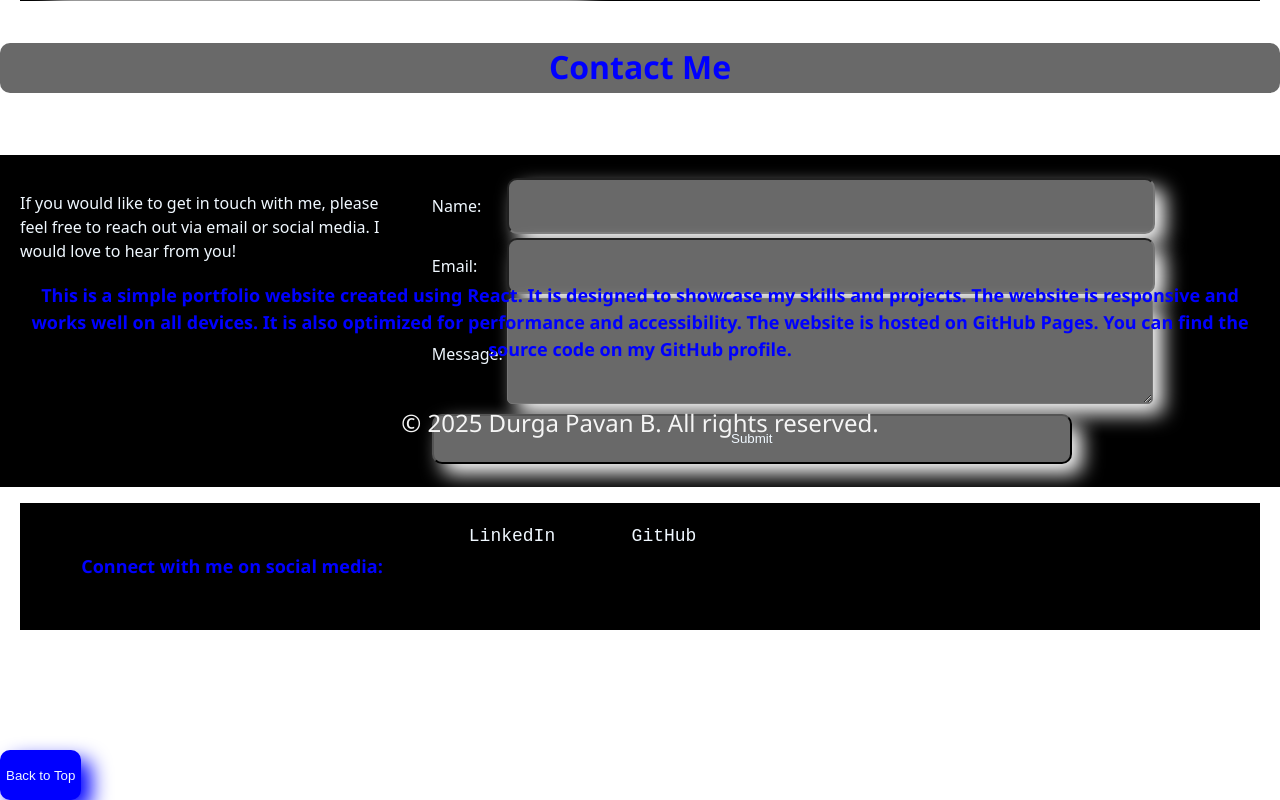
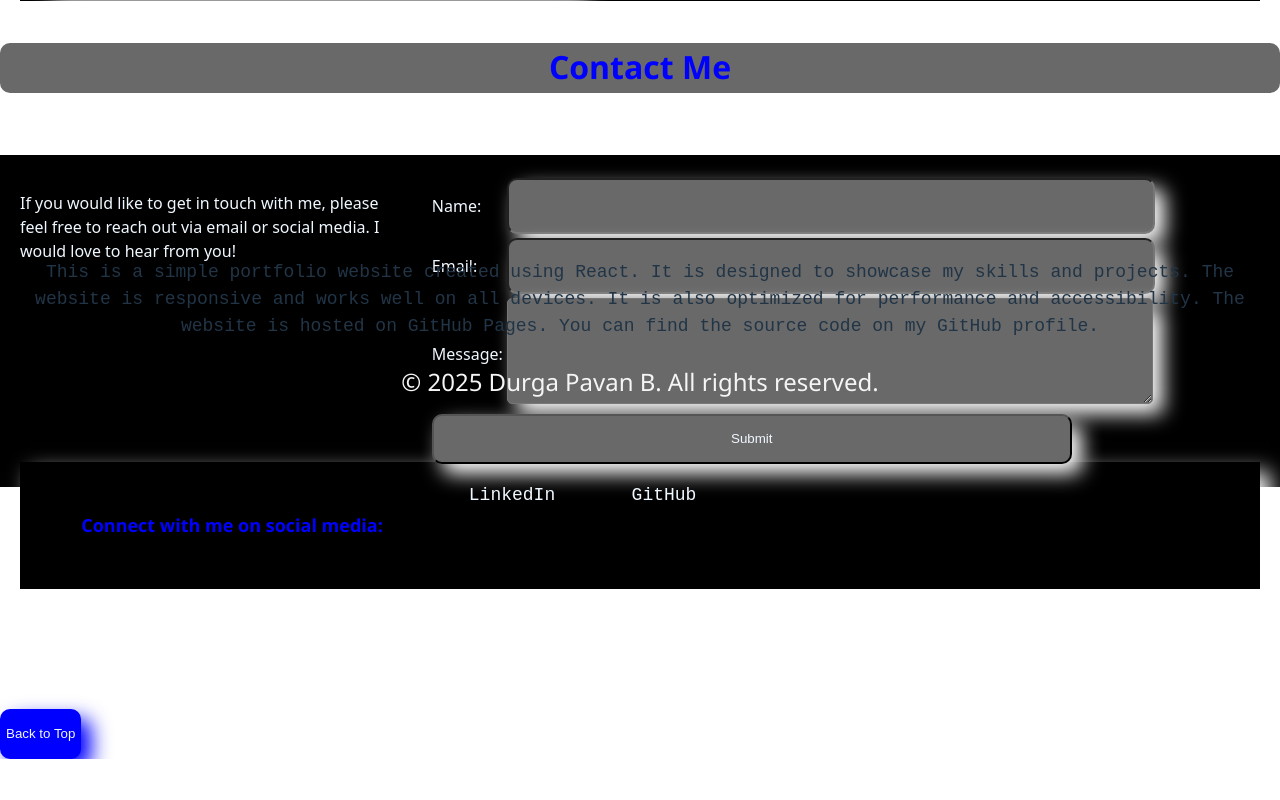
Before and after one commit to PavanMech321/portfolio-2, a React (Vite) app: page / in a window 1280 px wide. Shown: the part 2686-3486 px from the top of the page. After the commit the page ends 3445 px from the top, so only its background shows below. Built offline with nearby package versions, Linux system fonts and the light colour scheme.

Commit message:
Update App.jsx

```diff
--- a/src/App.jsx
+++ b/src/App.jsx
@@ -173,11 +173,11 @@ function App() {
         </p>
         <p class="Footer">
           <p class="ft0">
-          <h6>This is a simple portfolio website created using React. It is
+          <p class="h6">This is a simple portfolio website created using React. It is
             designed to showcase my skills and projects. The website is
             responsive and works well on all devices. It is also optimized for
             performance and accessibility. The website is hosted on GitHub
-            Pages. You can find the source code on my GitHub profile.</h6>
+            Pages. You can find the source code on my GitHub profile.</p>
           <p class="fp1">
             &copy; 2025 Durga Pavan B. All rights reserved.
           </p>
```
